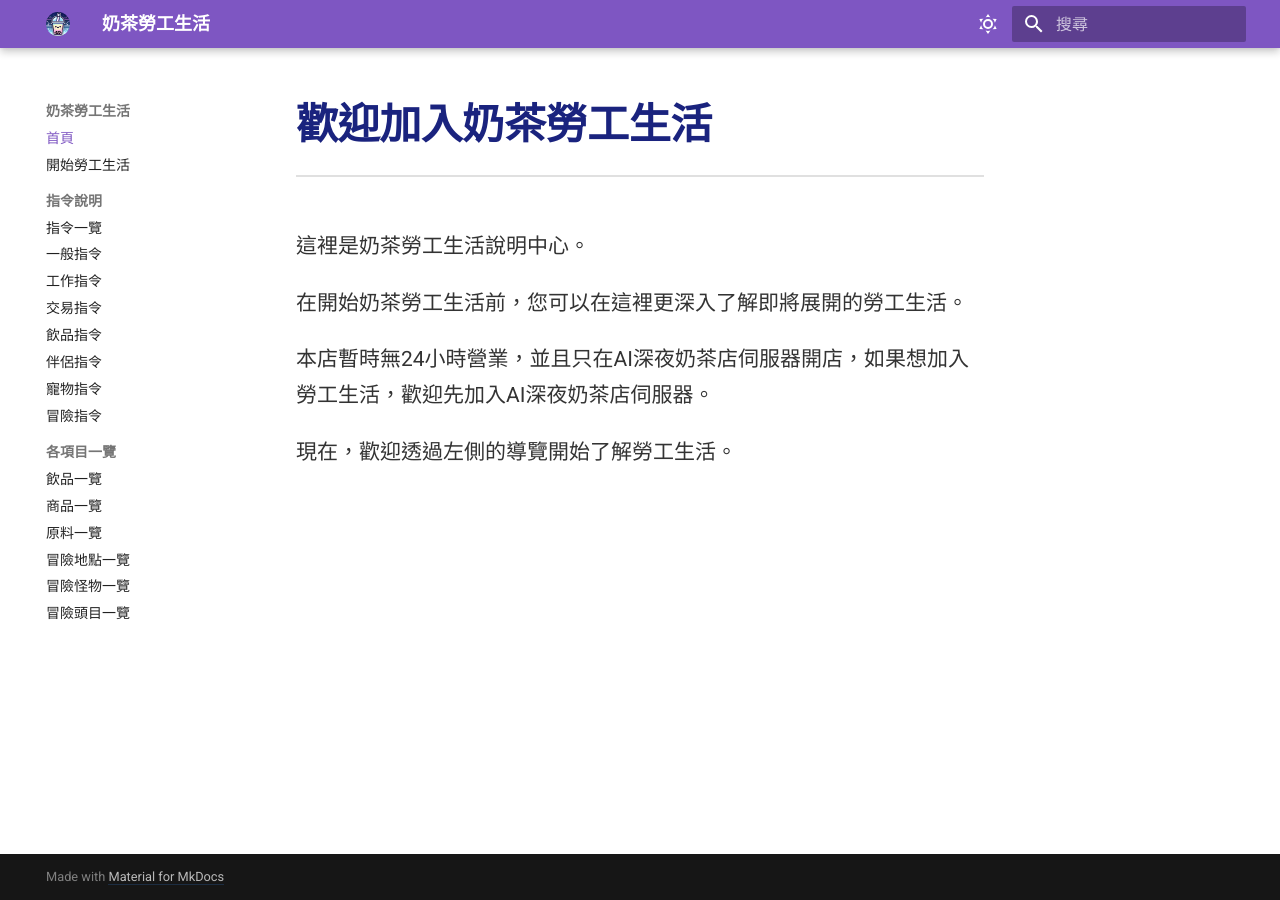
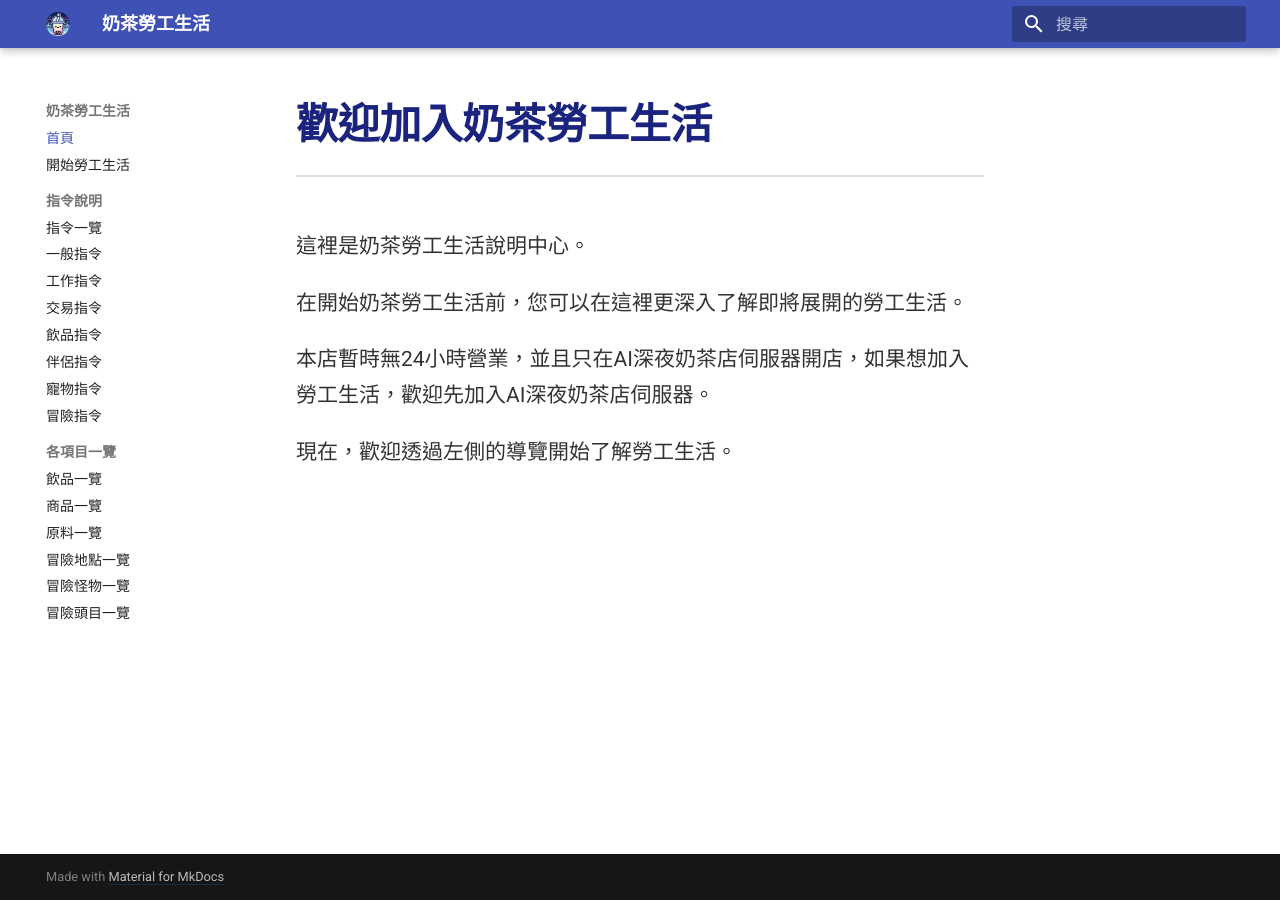
Before and after one commit to Chocochocococo/milktea-workerlife-wiki, an MkDocs documentation site: the page built from docs/index.md, in a window 1280 px wide. Built offline with MkDocs 1.6.1 and Material for MkDocs 9.7.7, drawn with Linux system fonts in a browser that asks for light colours.

Commit message:
Update mkdocs.yml

```diff
--- a/mkdocs.yml
+++ b/mkdocs.yml
@@ -10,23 +10,23 @@ theme:
   logo: assets/logo.png # 您的 Logo 檔案路徑
   favicon: assets/favicon.png # 您的 Favicon 檔案路徑
   font: Noto Sans Traditional Chinese
-  palette:
+  # palette:
     # 淺色模式
-    - media: "(prefers-color-scheme: light)"
-      scheme: default
-      primary: deep purple # 主色調，可選 brown, teal, orange 等
-      accent: teal # 強調色，可選 amber, indigo 等
-      toggle:
-        icon: material/weather-sunny
-        name: 切換至深色模式
-    # 深色模式
-    - media: "(prefers-color-scheme: dark)"
-      scheme: slate
-      primary: deep purple
-      accent: teal
-      toggle:
-        icon: material/weather-night
-        name: 切換至淺色模式
+   # - media: "(prefers-color-scheme: light)"
+    #  scheme: default
+    #  primary: deep purple # 主色調，可選 brown, teal, orange 等
+    #  accent: teal # 強調色，可選 amber, indigo 等
+    #  toggle:
+    #    icon: material/weather-sunny
+    #    name: 切換至深色模式
+  # 深色模式
+  #  - media: "(prefers-color-scheme: dark)"
+  #    scheme: slate
+  #    primary: deep purple
+  #    accent: teal
+  #    toggle:
+  #     icon: material/weather-night
+  #     name: 切換至淺色模式
   features:
     - header.autohide # 向上滾動時自動顯示頂部導覽列，體驗更佳
     - navigation.instant # 啟用快速載入，體驗更流暢
```
